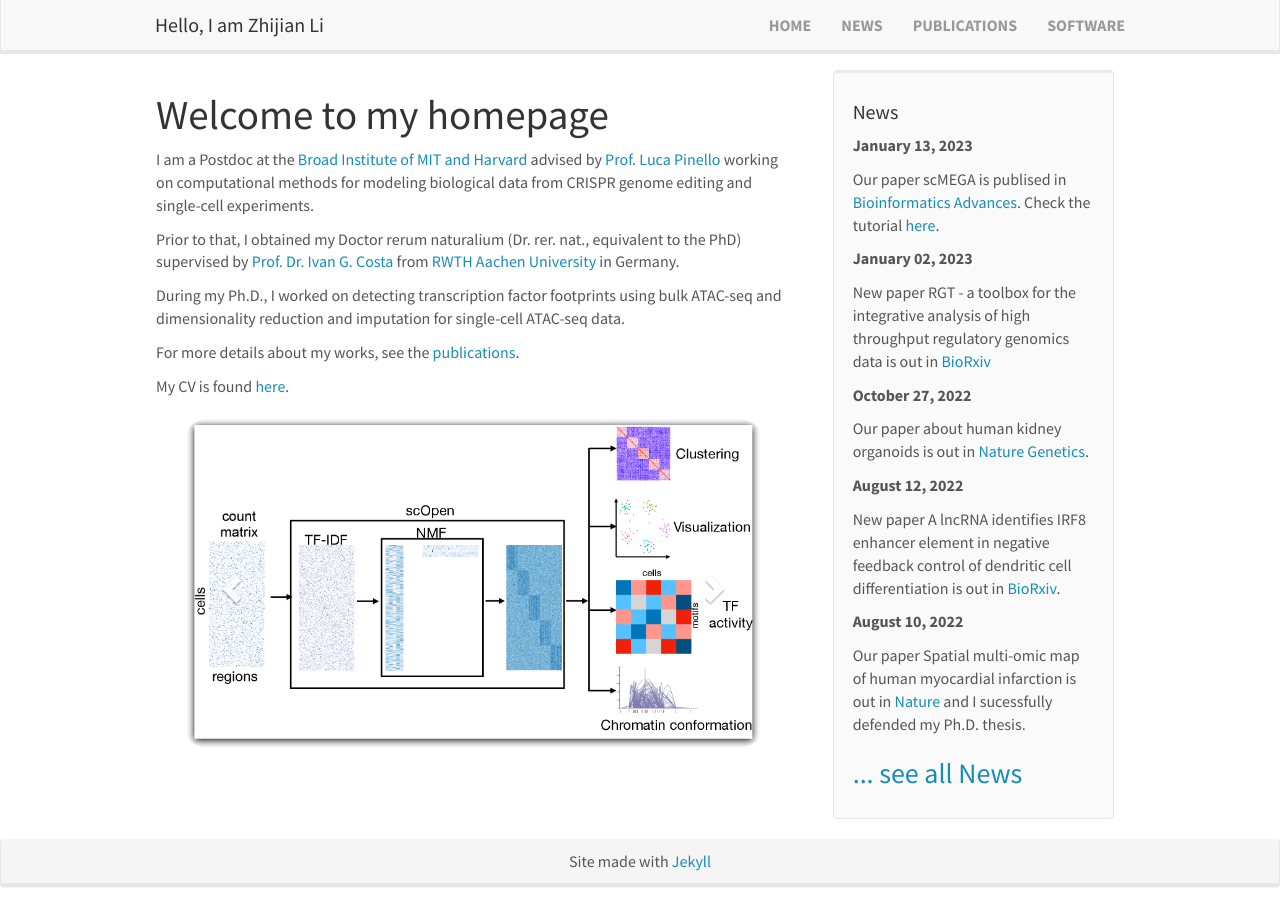
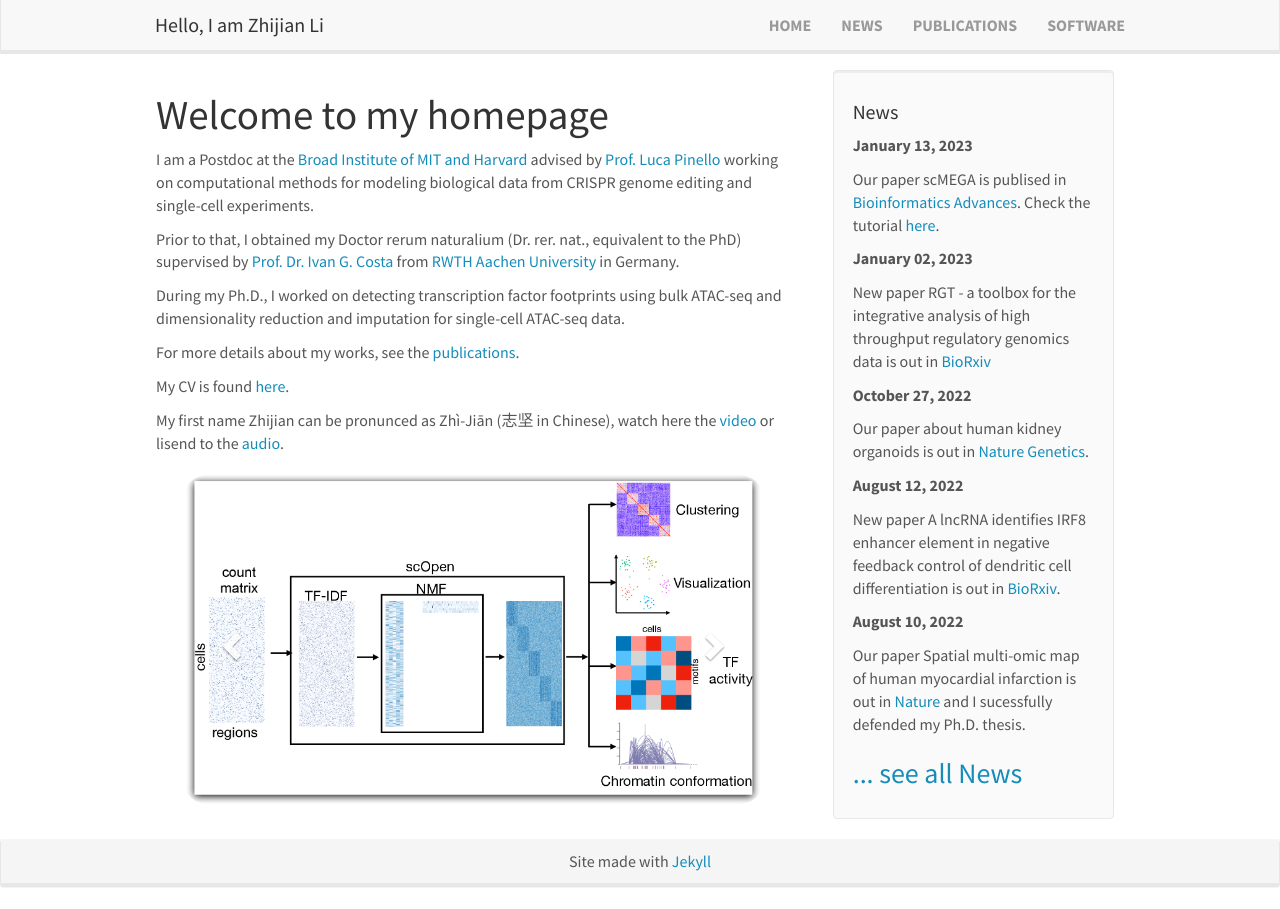
Before and after one commit to lzj1769/lzj1769.github.io, a Jekyll site: the page built from _pages/home.md, in a window 1280 px wide. Built offline with Jekyll 4.4.1, drawn with Linux system fonts in a browser that asks for light colours; nearby versions of some CDN libraries.

Commit message:
update home

```diff
--- a/_pages/home.md
+++ b/_pages/home.md
@@ -14,6 +14,9 @@ During my Ph.D., I worked on detecting transcription factor footprints using bul
 For more details about my works, see the [publications]({{ site.url }}{{ site.baseurl }}/publications).
 
 My CV is found [here]({{ site.url }}{{ site.baseurl }}/downloads/CV_Zhijian_Li.pdf).
+
+My first name Zhijian can be pronunced as Zhì-Jiān (志坚 in Chinese), watch here the [video](https://www.youtube.com/watch?v=3hE6LfUJ2ew) or lisend to the [audio](https://en-audio.howtopronounce.com/15786451205e18368020d5b.mp3).
+
 
 
 <div markdown="0" id="carousel" class="carousel slide" data-ride="carousel" data-interval="4000" data-pause="hover">
```
